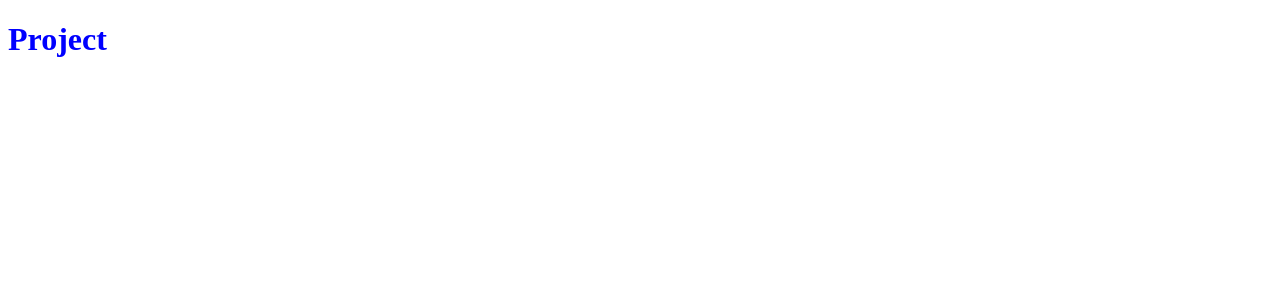
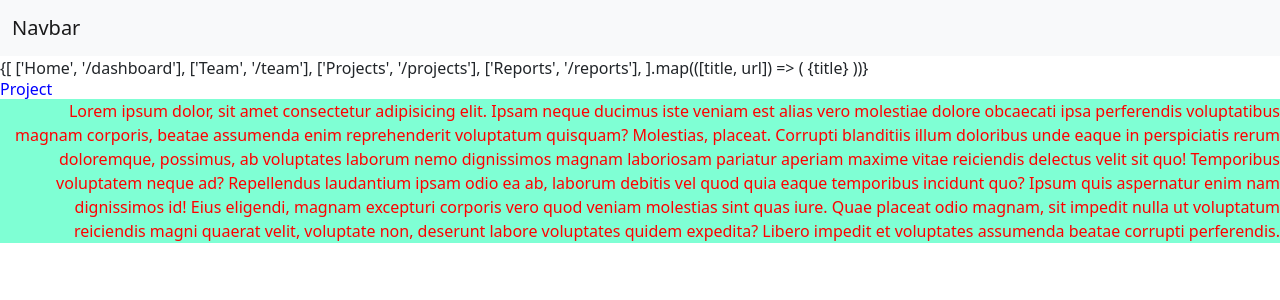
Before and after one commit to AhmedKiser/CSE311Project, a PHP site: page / in a window 1280 px wide. Before the commit the part shown is almost empty. Shown: the top 300 px of the page. Run offline with PHP 8.4, Linux system fonts and the light colour scheme; some libraries are stand-ins or nearby versions.

Commit message:
bootstarp added

```diff
--- a/index.html
+++ b/index.html
@@ -6,8 +6,54 @@
     <meta name="viewport" content="width=device-width, initial-scale=1.0">
     <title>CSE 311 project </title>
     <link rel="stylesheet" href="style.css">
+    <link href="https://cdn.jsdelivr.net/npm/bootstrap@5.2.0/dist/css/bootstrap.min.css" rel="stylesheet" integrity="sha384-gH2yIJqKdNHPEq0n4Mqa/HGKIhSkIHeL5AyhkYV8i59U5AR6csBvApHHNl/vI1Bx" crossorigin="anonymous">
+    <script src="https://cdn.tailwindcss.com"></script>
+  </head>
 </head>
 <body>
+
+    <div>
+        <nav class="navbar navbar-expand-lg bg-light">
+            <div class="container-fluid">
+              <button class="navbar-toggler" type="button" data-bs-toggle="collapse" data-bs-target="#navbarTogglerDemo03" aria-controls="navbarTogglerDemo03" aria-expanded="false" aria-label="Toggle navigation">
+                <span class="navbar-toggler-icon"></span>
+              </button>
+              <a class="navbar-brand" href="#">Navbar</a>
+              <div class="collapse navbar-collapse" id="navbarTogglerDemo03">
+                <ul class="navbar-nav me-auto mb-2 mb-lg-0">
+                  <li class="nav-item">
+                    <a class="nav-link active" aria-current="page" href="#">Home</a>
+                  </li>
+                  <li class="nav-item">
+                    <a class="nav-link" href="#">Link</a>
+                  </li>
+                  <li class="nav-item">
+                    <a class="nav-link disabled">Disabled</a>
+                  </li>
+                </ul>
+                <form class="d-flex" role="search">
+                  <input class="form-control me-2" type="search" placeholder="Search" aria-label="Search">
+                  <button class="btn btn-outline-success" type="submit">Search</button>
+                </form>
+              </div>
+            </div>
+          </nav>
+    </div>
+
+    <div><nav className="flex sm:justify-center space-x-4">
+        {[
+          ['Home', '/dashboard'],
+          ['Team', '/team'],
+          ['Projects', '/projects'],
+          ['Reports', '/reports'],
+        ].map(([title, url]) => (
+          <a href={url} className="rounded-lg px-3 py-2 text-slate-700 font-medium hover:bg-slate-100 hover:text-slate-900">{title}</a>
+        ))}
+      </nav></div>
     <h1>Project</h1>
+    <p>Lorem ipsum dolor, sit amet consectetur adipisicing elit. Ipsam neque ducimus iste veniam est alias vero molestiae dolore obcaecati ipsa perferendis voluptatibus magnam corporis, beatae assumenda enim reprehenderit voluptatum quisquam? Molestias, placeat. Corrupti blanditiis illum doloribus unde eaque in perspiciatis rerum doloremque, possimus, ab voluptates laborum nemo dignissimos magnam laboriosam pariatur aperiam maxime vitae reiciendis delectus velit sit quo! Temporibus voluptatem neque ad? Repellendus laudantium ipsam odio ea ab, laborum debitis vel quod quia eaque temporibus incidunt quo? Ipsum quis aspernatur enim nam dignissimos id! Eius eligendi, magnam excepturi corporis vero quod veniam molestias sint quas iure. Quae placeat odio magnam, sit impedit nulla ut voluptatum reiciendis magni quaerat velit, voluptate non, deserunt labore voluptates quidem expedita? Libero impedit et voluptates assumenda beatae corrupti perferendis.</p>
+
+
+    <script src="https://cdn.jsdelivr.net/npm/bootstrap@5.2.0/dist/js/bootstrap.bundle.min.js" integrity="sha384-A3rJD856KowSb7dwlZdYEkO39Gagi7vIsF0jrRAoQmDKKtQBHUuLZ9AsSv4jD4Xa" crossorigin="anonymous"></script>
 </body>
 </html>
--- a/style.css
+++ b/style.css
@@ -1,3 +1,9 @@
 h1{
     color: blue;
 }
+
+p{
+    text-align: right;
+    color: red;
+    background-color: aquamarine;
+}
```
